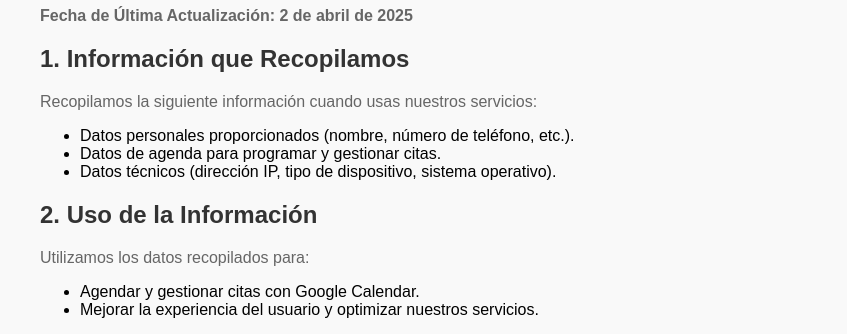
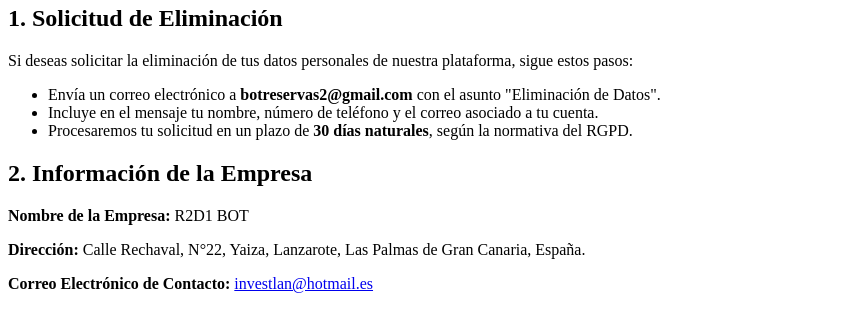
Before and after one commit to R2D1-BOT/r2d2-terminado, a plain HTML site: page eliminacion-datos.html in a window 1280 px wide. Shown: the part 113-447 px from the top of the page, without its empty margins (0-847 px from the left). Drawn offline with Linux system fonts and the light colour scheme.

Commit message:
Add files via upload

```diff
--- a/eliminacion-datos.html
+++ b/eliminacion-datos.html
@@ -4,59 +4,6 @@
     <meta charset="UTF-8">
     <meta name="viewport" content="width=device-width, initial-scale=1.0">
     <title>Eliminación de Datos</title>
-    <style>
-        body {
-            font-family: Arial, sans-serif;
-            margin: 20px;
-            padding: 20px;
-            background-color: #f9f9f9;
-        }
-        h1, h2 {
-            color: #333;
-        }
-        p {
-            color: #666;
-        }
-    </style>
-</head>
-<body>
-    <h1>Política de Privacidad</h1>
-    <p><strong>Fecha de Última Actualización: 2 de abril de 2025</strong></p>
-
-    <h2>1. Información que Recopilamos</h2>
-    <p>Recopilamos la siguiente información cuando usas nuestros servicios:</p>
-    <ul>
-        <li>Datos personales proporcionados (nombre, número de teléfono, etc.).</li>
-        <li>Datos de agenda para programar y gestionar citas.</li>
-        <li>Datos técnicos (dirección IP, tipo de dispositivo, sistema operativo).</li>
-    </ul>
-
-    <h2>2. Uso de la Información</h2>
-    <p>Utilizamos los datos recopilados para:</p>
-    <ul>
-        <li>Agendar y gestionar citas con Google Calendar.</li>
-        <li>Mejorar la experiencia del usuario y optimizar nuestros servicios.</li>
-
-<!DOCTYPE html>
-<html lang="es">
-<head>
-    <meta charset="UTF-8">
-    <meta name="viewport" content="width=device-width, initial-scale=1.0">
-    <title>Eliminación de Datos</title>
-    <style>
-        body {
-            font-family: Arial, sans-serif;
-            margin: 20px;
-            padding: 20px;
-            background-color: #f9f9f9;
-        }
-        h1, h2 {
-            color: #333;
-        }
-        p {
-            color: #666;
-        }
-    </style>
 </head>
 <body>
     <h1>Eliminación de Datos</h1>
@@ -67,18 +14,12 @@
     <ul>
         <li>Envía un correo electrónico a <strong>botreservas2@gmail.com</strong> con el asunto "Eliminación de Datos".</li>
         <li>Incluye en el mensaje tu nombre, número de teléfono y el correo asociado a tu cuenta.</li>
-        <li>Procesaremos tu solicitud en un plazo de **30 días naturales**, según la normativa del RGPD.</li>
+        <li>Procesaremos tu solicitud en un plazo de <strong>30 días naturales</strong>, según la normativa del RGPD.</li>
     </ul>
 
     <h2>2. Información de la Empresa</h2>
     <p><strong>Nombre de la Empresa:</strong> R2D1 BOT</p>
     <p><strong>Dirección:</strong> Calle Rechaval, N°22, Yaiza, Lanzarote, Las Palmas de Gran Canaria, España.</p>
-    <p><strong>Correo Electrónico de Contacto:</strong> investlan@hotmail.es</p>
-
-    <h2>3. Conservación de Datos</h2>
-    <p>Algunas solicitudes pueden estar sujetas a retención de datos por razones legales, de seguridad o cumplimiento contractual.</p>
-
-    <h2>4. Contacto</h2>
-    <p>Para cualquier duda sobre la eliminación de datos, contáctanos en <strong>investlan@hotmail.es</strong></p>
+    <p><strong>Correo Electrónico de Contacto:</strong> <a href="mailto:investlan@hotmail.es">investlan@hotmail.es</a></p>
 </body>
 </html>
```
